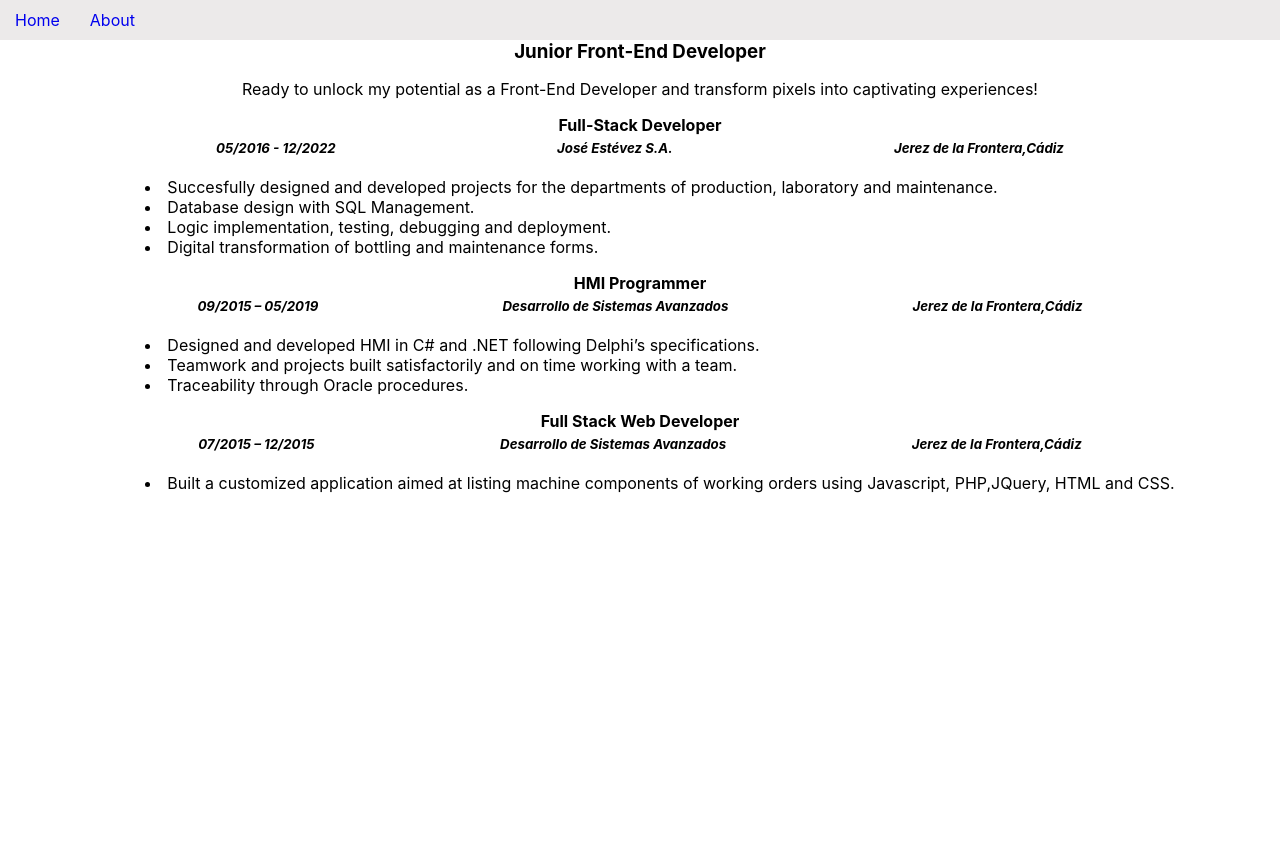
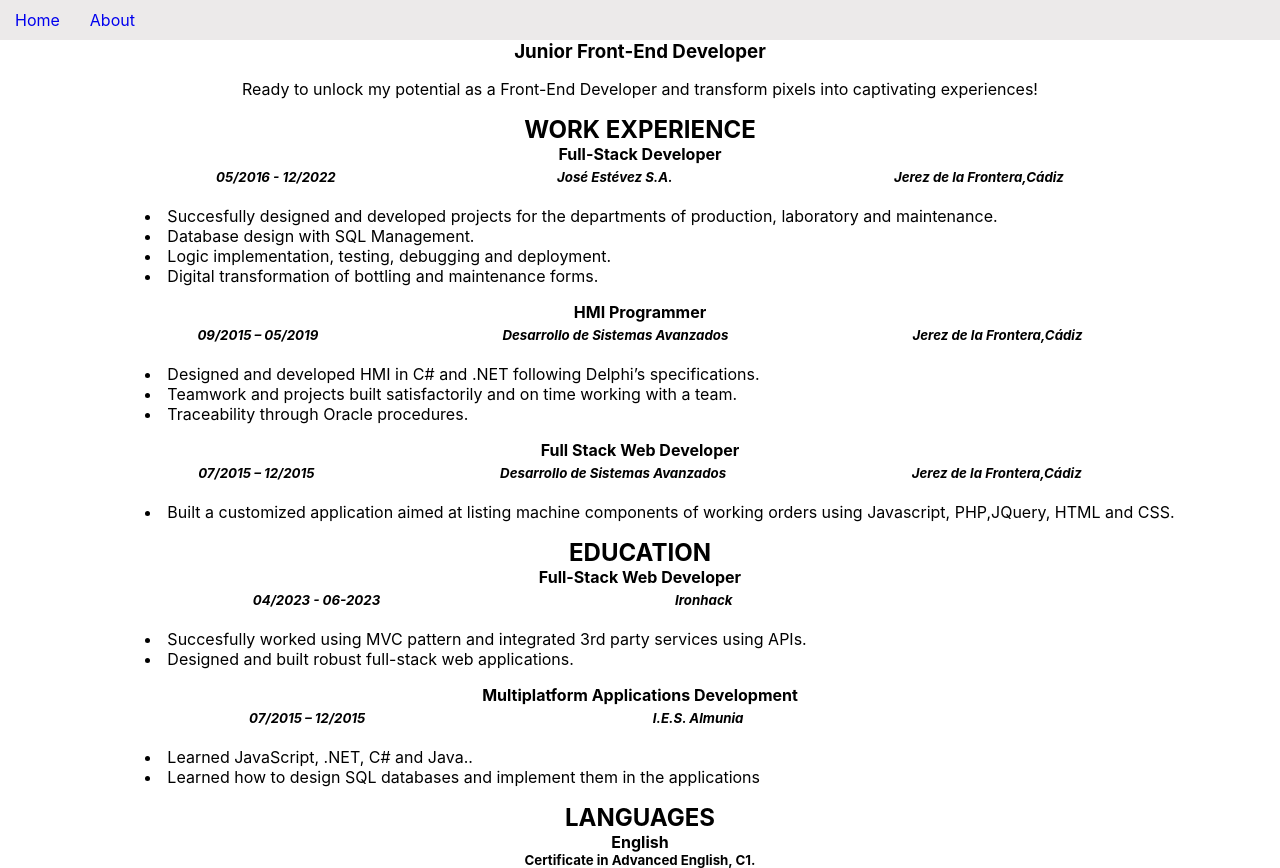
Before and after one commit to fagarmartin/my-web, a React (Vite) app: page / in a window 1280 px wide. Before the commit the page ends 800 px from the top, so only its background shows below. Built offline with nearby package versions, Linux system fonts and the light colour scheme.

Commit message:
language added

```diff
--- /dev/null
+++ b/src/components/LanguageCard.jsx
@@ -0,0 +1,13 @@
+
+function LanguageCard({language,title}) {
+  return (
+    <div className="languages">
+    <h4>{language}</h4>
+    <h5>{title}</h5>
+
+    </div>
+
+  )
+}
+
+export default LanguageCard
--- a/src/components/SectionCard.jsx
+++ b/src/components/SectionCard.jsx
@@ -1,18 +1,21 @@
+import SectionElement from "./SectionElement";
+
 function SectionCard({ title, company, date, city,achievements}) {
   // hacer que al poner el raton encima salgan las habilidades usadas para cada trabajo
 
   return (
-    <section>
+    <div className="list-cards" >
       <h4>{title}</h4>
       <div className="info-details">
         <h5>{date}</h5> <h5>{company}</h5> <h5>{city}</h5>
       </div>
       <ul className="achievements-tasks">{achievements.map((each,i)=>{
         return (
-          <li  key={`achv${i}`}>{each}</li>
+
+          <SectionElement key={`achv${i}`} each={each}/>
         )
       })}</ul>
-    </section>
+    </div>
   );
 }
 
--- a/src/components/SectionElement.jsx
+++ b/src/components/SectionElement.jsx
@@ -1,6 +1,6 @@
+// hacer que al pasar el cursor encima aparezcan las skills de ese trabajo/educacion
 
-
-function SectionElement(each) {
+function SectionElement({each}) {
   return (
     <li>{each}</li>
   )
--- /dev/null
+++ b/src/data/education.json
@@ -0,0 +1,5 @@
+[
+    {"id":"1labc","title": "Full-Stack Web Developer","company":"Ironhack" , "date":"04/2023 - 06-2023", "achievements":["Succesfully worked using MVC pattern and integrated 3rd party services using APIs.","Designed and built robust full-stack web applications."] }
+    ,
+    {"id":"2labc","title": "Multiplatform Applications Development","company":"I.E.S. Almunia" , "date":"07/2015 – 12/2015", "achievements":["Learned  JavaScript, .NET, C# and Java..","Learned how to design SQL databases and implement them in the applications"] }
+]
--- a/src/data/education.jsx
+++ /dev/null
@@ -1,5 +0,0 @@
-[
-    {title: "Full-Stack Web Developer",center:"Ironhack" , date:"04/2023 - 06-2023", achievements:["Succesfully worked using MVC pattern and integrated 3rd party services using APIs.","Designed and built robust full-stack web applications."] }
-    ,
-    {title: "Multiplatform Applications Development",center:"I.E.S. Almunia" , date:"07/2015 – 12/2015", achievements:["Learned  JavaScript, .NET, C# and Java..","Learned how to design SQL databases and implement them in the applications"] }
-]
--- a/src/pages/Home.jsx
+++ b/src/pages/Home.jsx
@@ -1,6 +1,8 @@
 import Header from "../components/Header";
 import SectionCard from "../components/SectionCard";
-import data from "../data/workexperience.json";
+import LanguageCard from "../components/LanguageCard";
+import dataWork from "../data/workexperience.json";
+import dataEducation from "../data/education.json";
 function Home() {
 
   return (
@@ -8,7 +10,9 @@ function Home() {
       <Header />
       <div className="my-experience">
         {/* jose estevez */}
-        {data.map(({ id, title, company, date, city, achievements }) => (
+        <section className="work-experience">
+        <h2>WORK EXPERIENCE</h2>
+        {dataWork.map(({ id, title, company, date, city, achievements }) => (
           <SectionCard
             key={id}
             title={title}
@@ -18,6 +22,24 @@ function Home() {
             achievements={achievements}
           />
         ))}
+        </section>
+        <section className="education">
+        <h2>EDUCATION</h2>
+        {dataEducation.map(({ id, title, company, date, city, achievements }) => (
+          <SectionCard
+            key={id}
+            title={title}
+            company={company}
+            date={date}
+            city={city}
+            achievements={achievements}
+          />
+        ))}
+        </section>
+        <section>
+          <h2>LANGUAGES</h2>
+        <LanguageCard language={"English"} title={"Certificate in Advanced English, C1."}/>
+        </section>
       </div>
     </div>
   );
```
